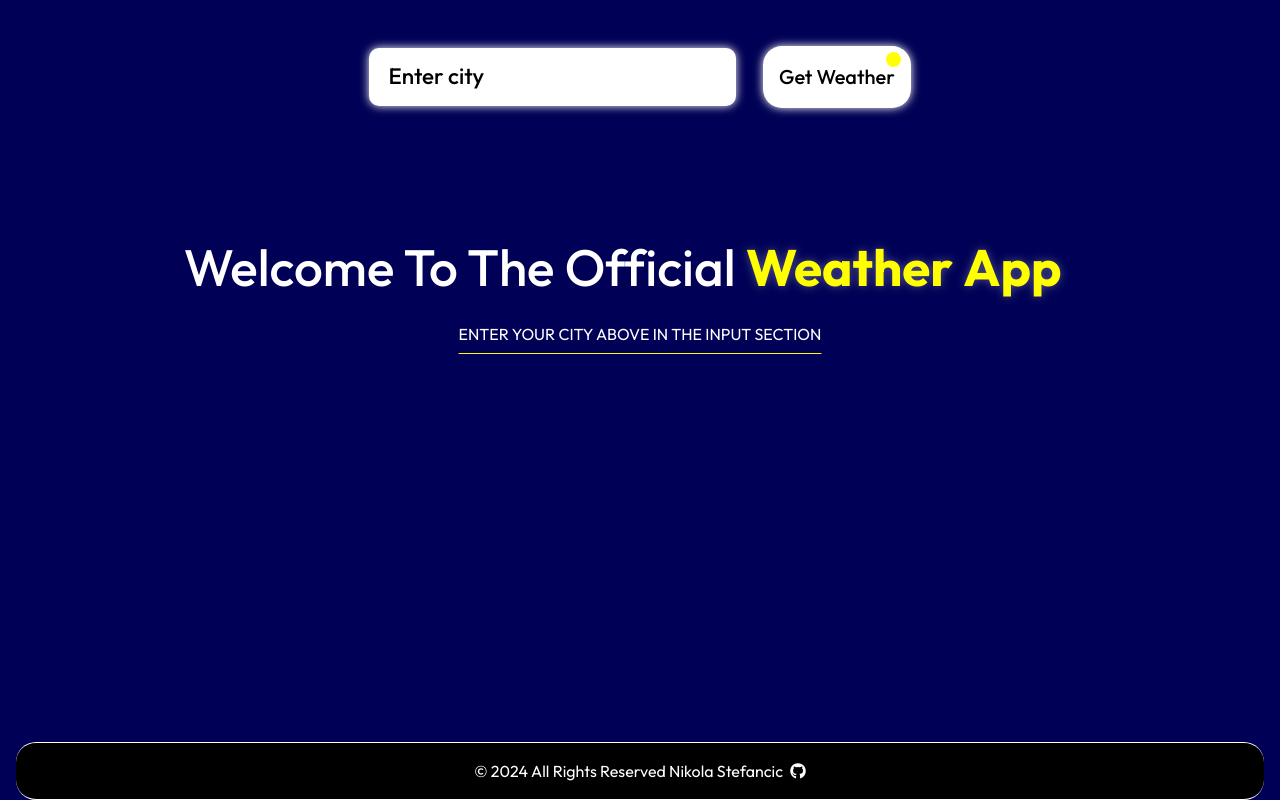
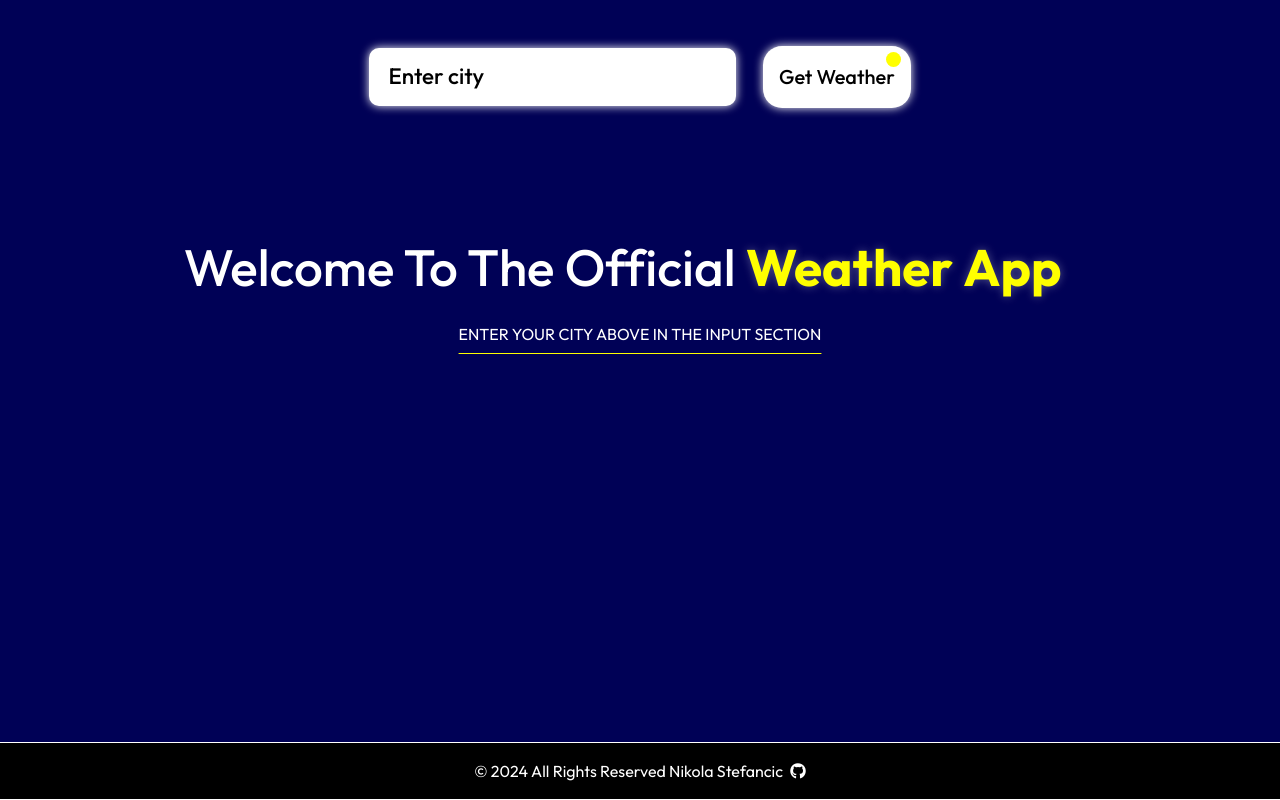
Before and after one commit to nstefan55/Weather-App-with-API, a plain HTML site: page index.html in a window 1280 px wide. Drawn offline with nearby package versions, Linux system fonts and the light colour scheme.

Commit message:
remove body padding

```diff
--- a/styles/index.css
+++ b/styles/index.css
@@ -24,7 +24,6 @@ body {
   flex-direction: column;
   align-items: center;
   justify-content: space-between;
-  padding: 0 1rem;
 }
 
 /* Weather Submit Form */
@@ -369,8 +368,6 @@ body {
 
   text-align: center;
 
-  border-radius: 20px;
-
   border-top: 1px solid #fff;
   border-bottom: 1px solid #fff;
 
```
